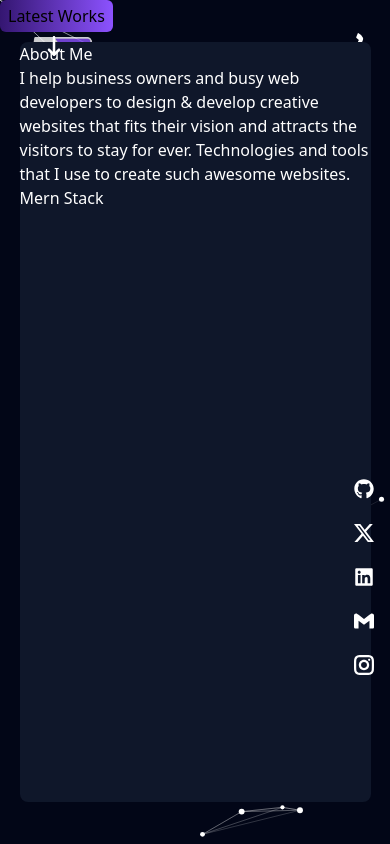
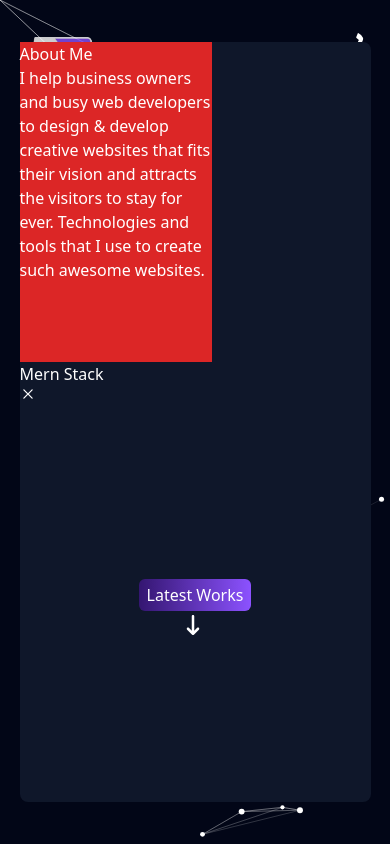
Before and after one commit to Namank65/MyPortfolio, a React (Vite) app: page / in a window 390 px wide. Both pictures are taken after a click on the button "About Me". Built offline with nearby package versions, Linux system fonts and the light colour scheme.

Commit message:
made the aboutmepop component more responsive

```diff
--- a/src/App.jsx
+++ b/src/App.jsx
@@ -1,22 +1,11 @@
-import Header from "./components/Header";
-import Hero from "./components/Hero";
 import ParticlesComponent from "./components/Particles";
-import LatestWorks from "./components/LatestWorks";
-import { FaArrowDownLong } from "react-icons/fa6";
+import MainComponent from "./components/MainComponent";
 
 const App = () => {
   return (
     <>
       <ParticlesComponent />
-      <div className="flex flex-col h-[80vh] sm:h-[88vh] justify-between">
-        <Header />
-        <Hero />
-        <button className="py-1 absolute sm:py-2 px-2 sm:px-8 font-medium sm:font-bold rounded-md bg-gradient-to-l from-[#8c52ff] to-[#341671]  hover:scale-110 duration-150 group">
-            Latest Works
-            <FaArrowDownLong className=" text-white size-5  ml-9 sm:ml-[5rem] lg:ml-[2.35rem] absolute group-hover:-bottom-9 ease-in-out duration-150 mt-2 sm:mt-4" />
-          </button>
-        {/* <LatestWorks/> */}
-      </div>
+      <MainComponent/>
     </>
   );
 };
--- a/src/components/AboutMePop.jsx
+++ b/src/components/AboutMePop.jsx
@@ -1,10 +1,11 @@
 import React from "react";
+import { RxCross2 } from "react-icons/rx";
 
-const AboutMePop = () => {
+const AboutMePop = ({state}) => {
   return (
     <div className="flex w-[90%] h-[90%] bg-slate-900 rounded-lg text-white  absolute left-[5%] bottom-[5%]">
-      <div>
-        <div>
+      <div className="flex flex-col">
+        <div className="w-48 bg-red-600 h-80">
           <h1>About Me</h1>
           <p>
             I help business owners and busy web developers to design & develop
@@ -17,6 +18,8 @@ const AboutMePop = () => {
         <div>
           <h1>Mern Stack</h1>
         </div>
+
+        <RxCross2 className="cursor-pointer" onClick={() => state()}/>
       </div>
     </div>
   );
--- a/src/components/Hero.jsx
+++ b/src/components/Hero.jsx
@@ -11,19 +11,38 @@ import LatestWorks from "./LatestWorks";
 
 const Hero = () => {
   const [aboutMe, setAboutMe] = useState(false);
+
+  const aboutStateManupulation = () => setAboutMe(false);
   return (
     <div className="flex items-center">
       <div className="max-w-screen-2xl w-[70%] mx-auto text-white">
         <div>
-        <img className="opacity-55 absolute w-36 md:w-72 left-[26%] sm:left-[50%] -translate-y-20" src={MainLogo} alt="mainlogo"/>
+          <img
+            className="opacity-55 absolute w-36 md:w-72 left-[26%] sm:left-[50%] -translate-y-20"
+            src={MainLogo}
+            alt="mainlogo"
+          />
         </div>
         <div className="relative left-6 sm:left-20 w-1/2 ">
-        <h1 className=" font-bold text-5xl sm:text-7xl md:text-9xl ">Sou<span className="text-[#8c52ff]">a</span>mya</h1>
-        <p className="italic my-5 mb-9 text-xs sm:text-xl md:text-2xl " >MERN <span className="text-[#8c52ff]">Stack</span> Developer</p>
-        <button onClick={() => setAboutMe(!aboutMe)} className=" translate-y-12 sm:translate-y-0 flex py-1 sm:py-2 px-2 sm:px-11 font-medium sm:font-bold rounded-md bg-gradient-to-l from-[#8c52ff] to-[#341671] hover:scale-110 duration-150 group">About Me <FaArrowRightLong className=" text-white size-6 ml-[5rem] lg:ml-28 absolute group-hover:-right-6 ease-in-out duration-150 "/></button>
+          <h1 className=" font-bold text-5xl sm:text-7xl md:text-9xl ">
+            Sou<span className="text-[#8c52ff]">a</span>mya
+          </h1>
+          <p className="italic my-5 mb-9 text-xs sm:text-xl md:text-2xl ">
+            MERN <span className="text-[#8c52ff]">Stack</span> Developer
+          </p>
+          <button
+            onClick={() => setAboutMe(!aboutMe)}
+            className=" translate-y-12 sm:translate-y-0 flex py-1 sm:py-2 px-2 sm:px-11 font-medium sm:font-bold rounded-md bg-gradient-to-l from-[#8c52ff] to-[#341671] hover:scale-110 duration-150 group"
+          >
+            About Me
+            <FaArrowRightLong className=" text-white size-6 ml-[5rem] lg:ml-28 absolute group-hover:-right-6 ease-in-out duration-150 " />
+          </button>
         </div>
-        {aboutMe && (<AboutMePop/>)}
-      </div >
+        {aboutMe && <AboutMePop state={aboutStateManupulation} />}
+      </div>
+      {aboutMe ? (
+        <> </>
+      ) : (
         <ul className="space-x-9 mr-0 sm:mr-8 relative">
           <a href="https://github.com/Namank65">
             <FaGithub className="hover:text-[#8c52ff] size-5 sm:size-7 text-white ease-in-out duration-150  hover:scale-125 " />
@@ -41,6 +60,7 @@ const Hero = () => {
             <GrInstagram className="hover:text-[#8c52ff] size-5 sm:size-7 text-white ease-in-out duration-150  hover:scale-125 cursor-pointer" />
           </a>
         </ul>
+      )}
     </div>
   );
 };
--- a/src/components/LatestWorks.jsx
+++ b/src/components/LatestWorks.jsx
@@ -3,12 +3,12 @@ import { FaArrowDownLong } from 'react-icons/fa6'
 
 const LatestWorks = () => {
   return (
-    // <div className="flex justify-center text-white ">
+    <div className="flex justify-center text-white h-24 ">
           <button className="py-1 absolute sm:py-2 px-2 sm:px-8 font-medium sm:font-bold rounded-md bg-gradient-to-l from-[#8c52ff] to-[#341671]  hover:scale-110 duration-150 group">
             Latest Works
             <FaArrowDownLong className=" text-white size-5  ml-9 sm:ml-[5rem] lg:ml-[2.35rem] absolute group-hover:-bottom-9 ease-in-out duration-150 mt-2 sm:mt-4" />
           </button>
-        // </div>
+        </div>
   )
 }
 
--- /dev/null
+++ b/src/components/MainComponent.jsx
@@ -0,0 +1,16 @@
+import React from 'react'
+import Header from './Header'
+import Hero from './Hero'
+import LatestWorks from './LatestWorks'
+
+const MainComponent = () => {
+  return (
+    <div className="flex flex-col h-[80vh] sm:h-screen justify-between">
+        <Header />
+        <Hero />
+        <LatestWorks/>
+      </div>
+  )
+}
+
+export default MainComponent;
```
Lines whose indentation alone changed are shown as unchanged.
